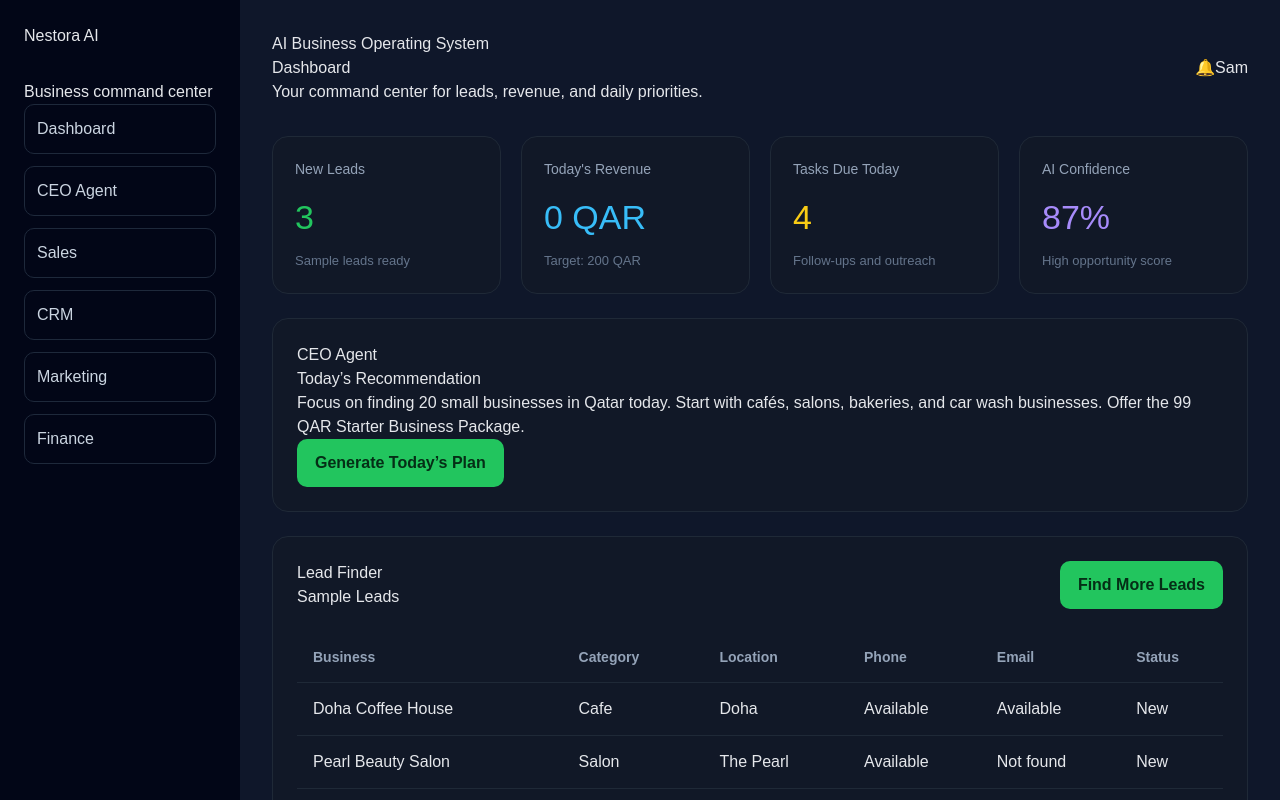
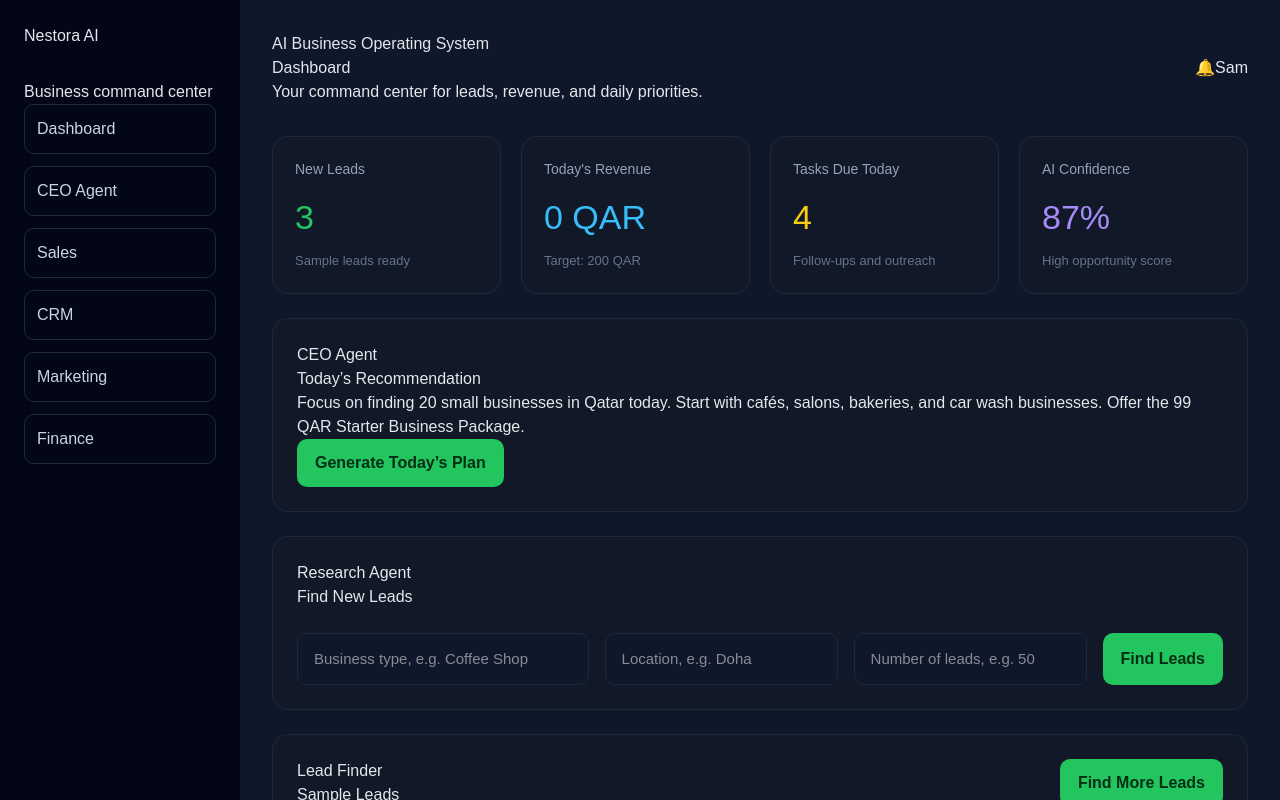
Before and after one commit to sam50527969/NestoraAI, a React app in the folder frontend/: page / in a window 1280 px wide. Shown: the top 800 px of the page. Built offline with nearby package versions, Linux system fonts and the light colour scheme; the HTML template or start-up script is replaced by a standard one.

Commit message:
Sprint Charlie - Make Lead Finder searchable
- Added searchable Lead Finder form
- Added category and location filtering
- Connected LeadSearchForm to Dashboard state

```diff
--- a/frontend/src/App.css
+++ b/frontend/src/App.css
@@ -115,3 +115,29 @@ body {
 .lead-table tr:hover {
   background: #0f172a;
 }
+.lead-form {
+  display: grid;
+  grid-template-columns: 2fr 1.5fr 1fr auto;
+  gap: 16px;
+  margin-top: 24px;
+}
+
+.lead-form input {
+  background: #0f172a;
+  border: 1px solid #1f2937;
+  color: white;
+  padding: 14px 16px;
+  border-radius: 10px;
+  font-size: 15px;
+  outline: none;
+}
+
+.lead-form input:focus {
+  border-color: #22c55e;
+}
+
+@media (max-width: 900px) {
+  .lead-form {
+    grid-template-columns: 1fr;
+  }
+}
--- /dev/null
+++ b/frontend/src/components/LeadSearchForm.jsx
@@ -0,0 +1,52 @@
+import { useState } from "react";
+
+function LeadSearchForm({ onSearch }) {
+  const [businessType, setBusinessType] = useState("");
+  const [location, setLocation] = useState("");
+  const [quantity, setQuantity] = useState("");
+
+  function handleSubmit(event) {
+    event.preventDefault();
+
+    onSearch({
+      businessType,
+      location,
+      quantity,
+    });
+  }
+
+  return (
+    <div className="panel">
+      <div>
+        <p className="eyebrow">Research Agent</p>
+        <h2>Find New Leads</h2>
+      </div>
+
+      <form className="lead-form" onSubmit={handleSubmit}>
+        <input
+          placeholder="Business type, e.g. Coffee Shop"
+          value={businessType}
+          onChange={(event) => setBusinessType(event.target.value)}
+        />
+
+        <input
+          placeholder="Location, e.g. Doha"
+          value={location}
+          onChange={(event) => setLocation(event.target.value)}
+        />
+
+        <input
+          placeholder="Number of leads, e.g. 50"
+          value={quantity}
+          onChange={(event) => setQuantity(event.target.value)}
+        />
+
+        <button className="secondary" type="submit">
+          Find Leads
+        </button>
+      </form>
+    </div>
+  );
+}
+
+export default LeadSearchForm;
--- a/frontend/src/pages/Dashboard.jsx
+++ b/frontend/src/pages/Dashboard.jsx
@@ -1,6 +1,7 @@
+import LeadSearchForm from "../components/LeadSearchForm";
 import KPICard from "../components/KPICard";
-import StatCard from "../components/StatCard";
 import LeadTable from "../components/LeadTable";
+import { useState } from "react";
 import { sampleLeads } from "../data/sampleLeads";
 
 const kpis = [
@@ -31,6 +32,25 @@ const kpis = [
 ];
 
 function Dashboard() {
+  const [leads, setLeads] = useState(sampleLeads);
+
+  function handleLeadSearch(searchData) {
+  const businessType = searchData.businessType.toLowerCase();
+  const location = searchData.location.toLowerCase();
+  const quantity = Number(searchData.quantity) || sampleLeads.length;
+
+  const filteredLeads = sampleLeads
+    .filter((lead) => {
+      const matchesCategory = lead.category.toLowerCase().includes(businessType);
+      const matchesLocation = lead.location.toLowerCase().includes(location);
+
+      return matchesCategory && matchesLocation;
+    })
+    .slice(0, quantity);
+
+  setLeads(filteredLeads);
+}
+
   return (
     <>
       <section className="cards">
@@ -57,7 +77,9 @@ function Dashboard() {
         </p>
         <button className="secondary">Generate Today’s Plan</button>
       </section>
-      <LeadTable leads={sampleLeads} />
+
+      <LeadSearchForm onSearch={handleLeadSearch} />
+      <LeadTable leads={leads} />
     </>
   );
 }
```
Also changed, not shown: 1 other file (tests, documents, lock files or other folders). Lines whose indentation alone changed are shown as unchanged.
